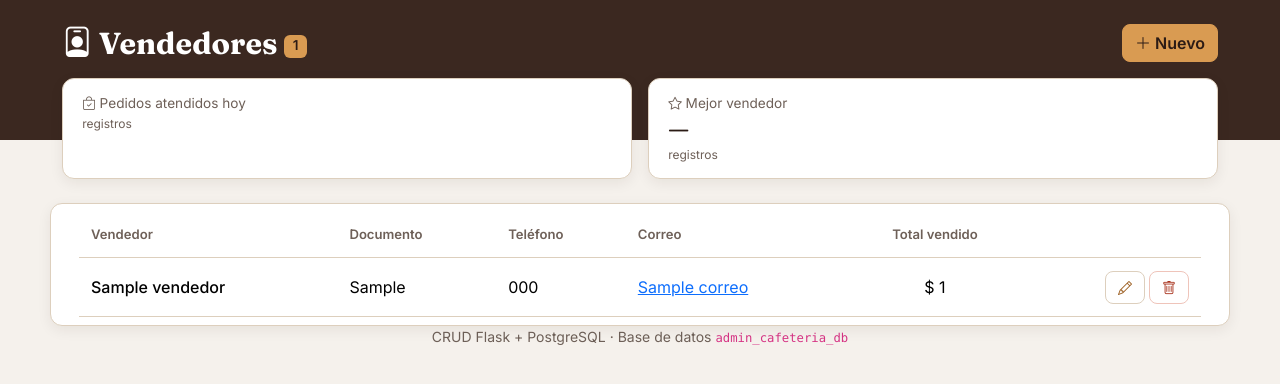
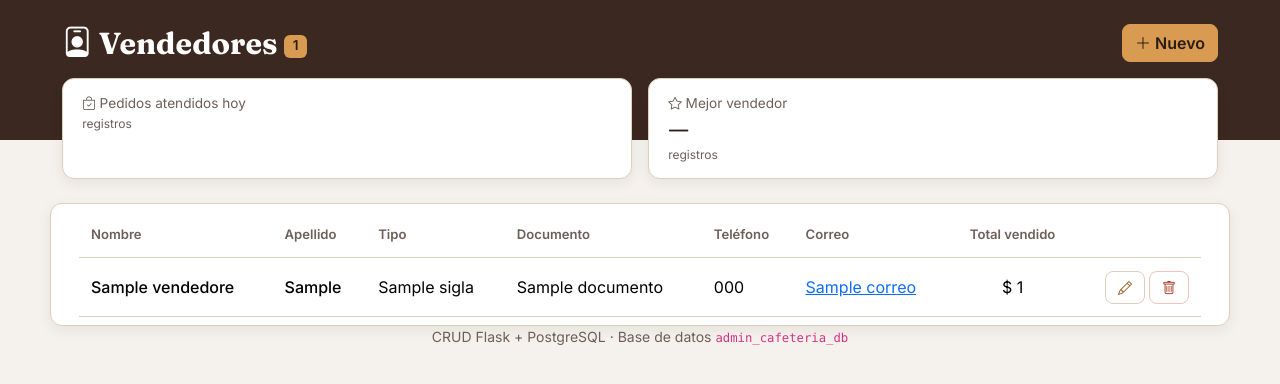
Before and after one commit to Luisa626/admin_cafeteria, a Flask app: page /vendedores/ in a window 1280 px wide. Shown: the part 55-439 px from the top of the page. Run offline with Flask 3, Linux system fonts and the light colour scheme; a database or web service that is not in the repository returns one stand-in record (values such as "Sample title"); data that the repository does not hold is empty; some libraries are stand-ins or nearby versions.

Commit message:
modificaciones esteticas de la tabla de vendedores

```diff
--- a/routes/vendedores.py
+++ b/routes/vendedores.py
@@ -30,10 +30,8 @@ def _render_form(item, titulo):
 def listar():
     items = query("""
         SELECT
-            v.id_vendedor,
-            CONCAT(v.nombre_vendedor, ' ', v.apellido_vendedor) AS vendedor,
-            CONCAT(td.sigla, ' ', v.documento) AS documento_completo,
-            v.telefono,
+            v.id_vendedor, v.nombre_vendedor, v.apellido_vendedor, td.sigla,
+            v.documento,v.telefono,
             v.email AS correo,
             COALESCE(SUM(dp.cantidad * dp.precio_unitario), 0) AS total_vendido
         FROM vendedores v
--- a/templates/vendedores/list.html
+++ b/templates/vendedores/list.html
@@ -28,15 +28,17 @@
     <table class="table table-hover align-middle mb-0">
         <thead>
          <tr>
-            <th>Vendedor</th><th>Documento</th><th>Teléfono</th><th>Correo</th>
+            <th>Nombre</th><th>Apellido</th><th>Tipo</th><th>Documento</th><th>Teléfono</th><th>Correo</th>
             <th class="text-center">Total vendido</th><th></th>
             </tr>
         </thead>
         <tbody>
             {% for pr in items %}
             <tr>
-                <td class="fw-medium">{{ pr.vendedor }}</td>
-                <td>{{ pr.documento_completo }}</td>
+                <td class="fw-medium">{{ pr.nombre_vendedor }}</td>
+                <td class ="fw-medium">{{ pr.apellido_vendedor }}</td>
+                <td>{{ pr.sigla }}</td>
+                <td>{{ pr.documento }}</td>
                 <td>{{ pr.telefono or '' }}</td>
                 <td>{% if pr.correo %}<a href="mailto:{{ pr.email }}">{{ pr.correo }}</a>{% endif %}</td>
                 <td class="text-center">{{ pr.total_vendido|pesos }}</td>
```
